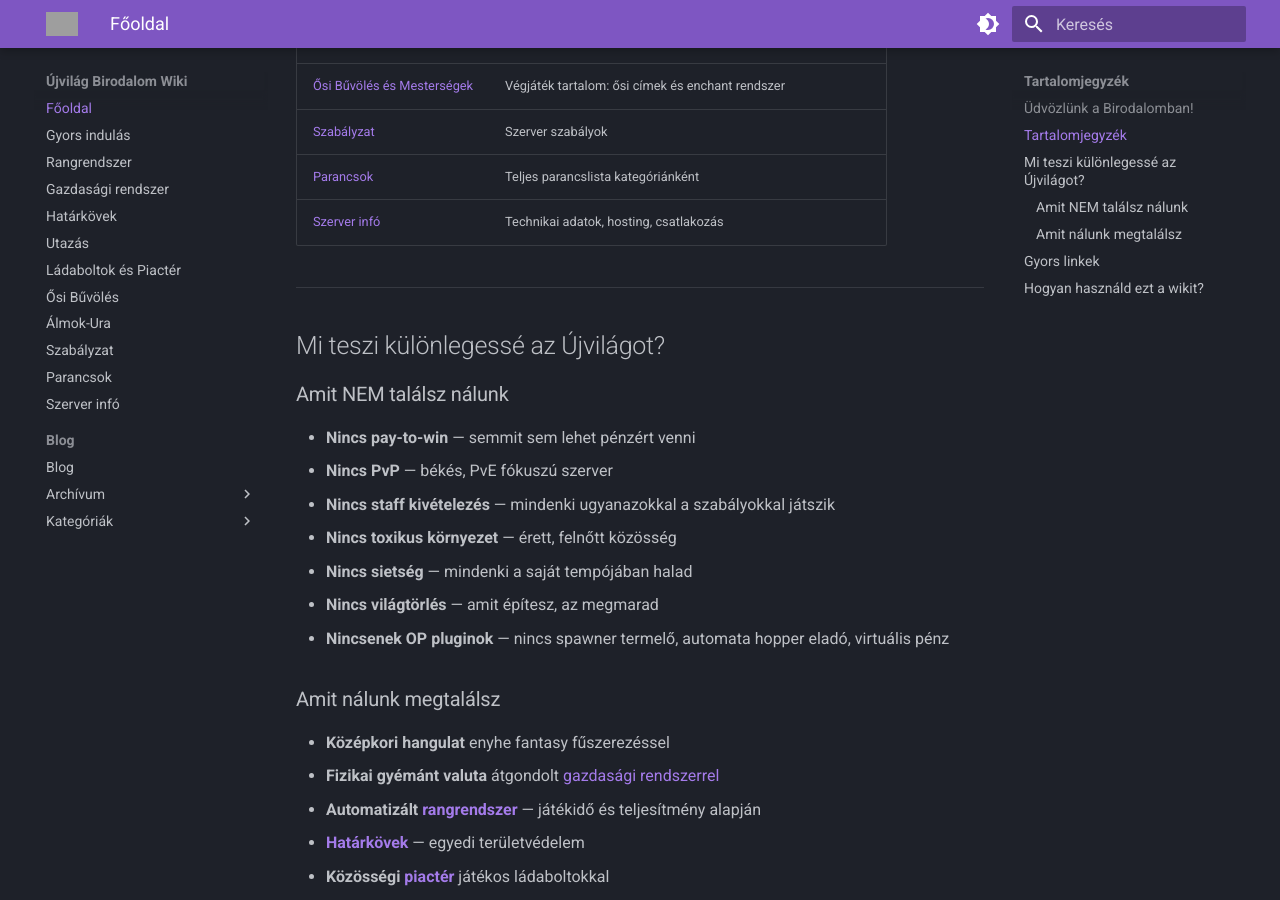
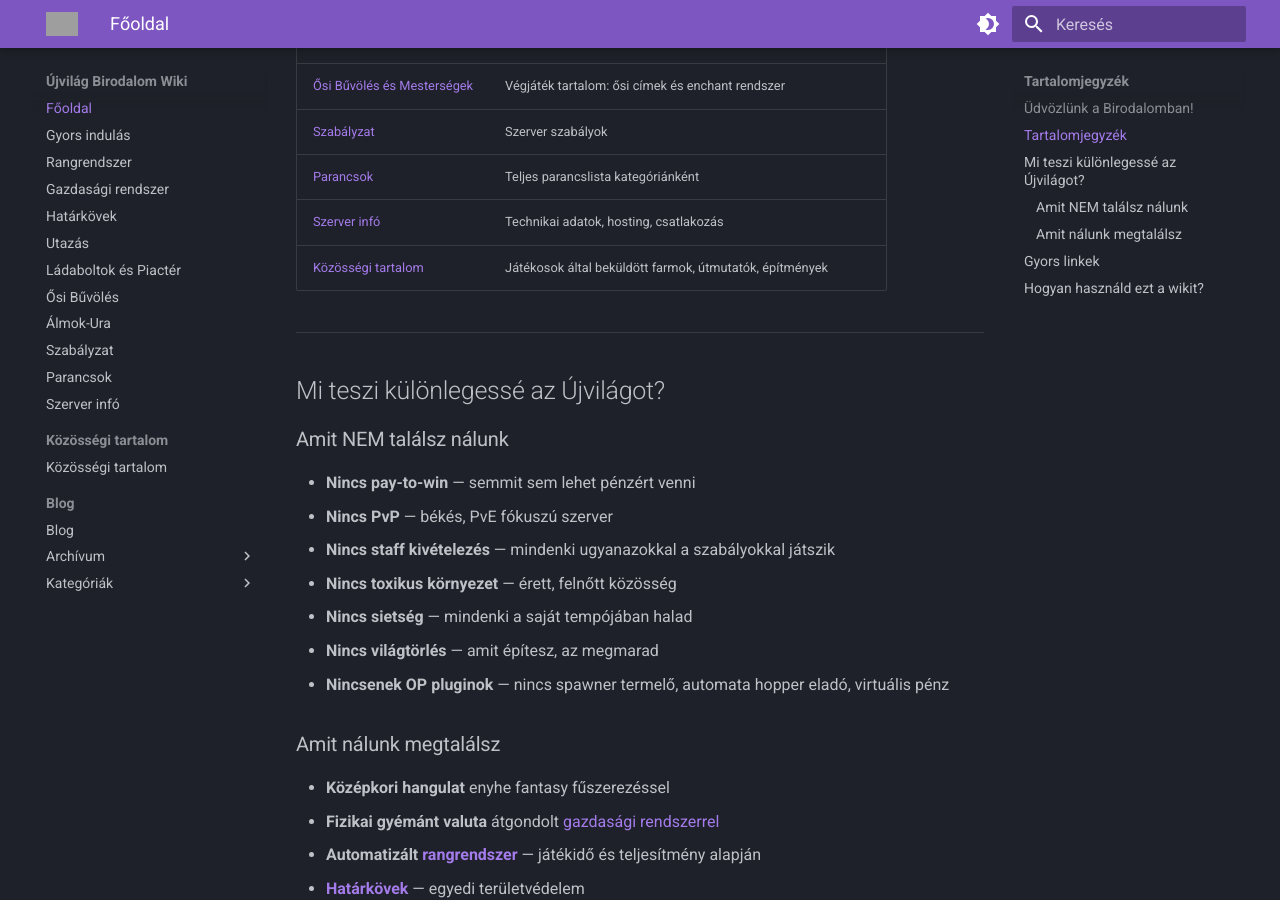
Before and after one commit to tnkarno/ujvilag-wiki, an MkDocs documentation site: the page built from docs/index.md, in a window 1280 px wide and 900 px high, scrolled down 864 px. Built offline with MkDocs 1.6.1 and Material for MkDocs 9.7.7, drawn with Linux system fonts in a browser that asks for light colours; grey boxes are pictures that could not be loaded.

```diff
--- a/docs/index.md
+++ b/docs/index.md
@@ -26,6 +26,7 @@ A szerver középkori fantasy hangulatot áraszt: a rangok, a címek, a főváro
 | [Szabályzat](szabalyzat.md) | Szerver szabályok |
 | [Parancsok](parancsok.md) | Teljes parancslista kategóriánként |
 | [Szerver infó](szerver-info.md) | Technikai adatok, hosting, csatlakozás |
+| [Közösségi tartalom](kozossegi/index.md) | Játékosok által beküldött farmok, útmutatók, építmények |
 
 ---
 
--- a/mkdocs.yml
+++ b/mkdocs.yml
@@ -45,6 +45,8 @@ nav:
   - Szabályzat: szabalyzat.md
   - Parancsok: parancsok.md
   - Szerver infó: szerver-info.md
+  - Közösségi tartalom:
+      - kozossegi/index.md
   - Blog:
       - blog/index.md
 
```
Also changed, not shown: docs/kozossegi/index.md (added, +24 -0 lines), 3 other files.
